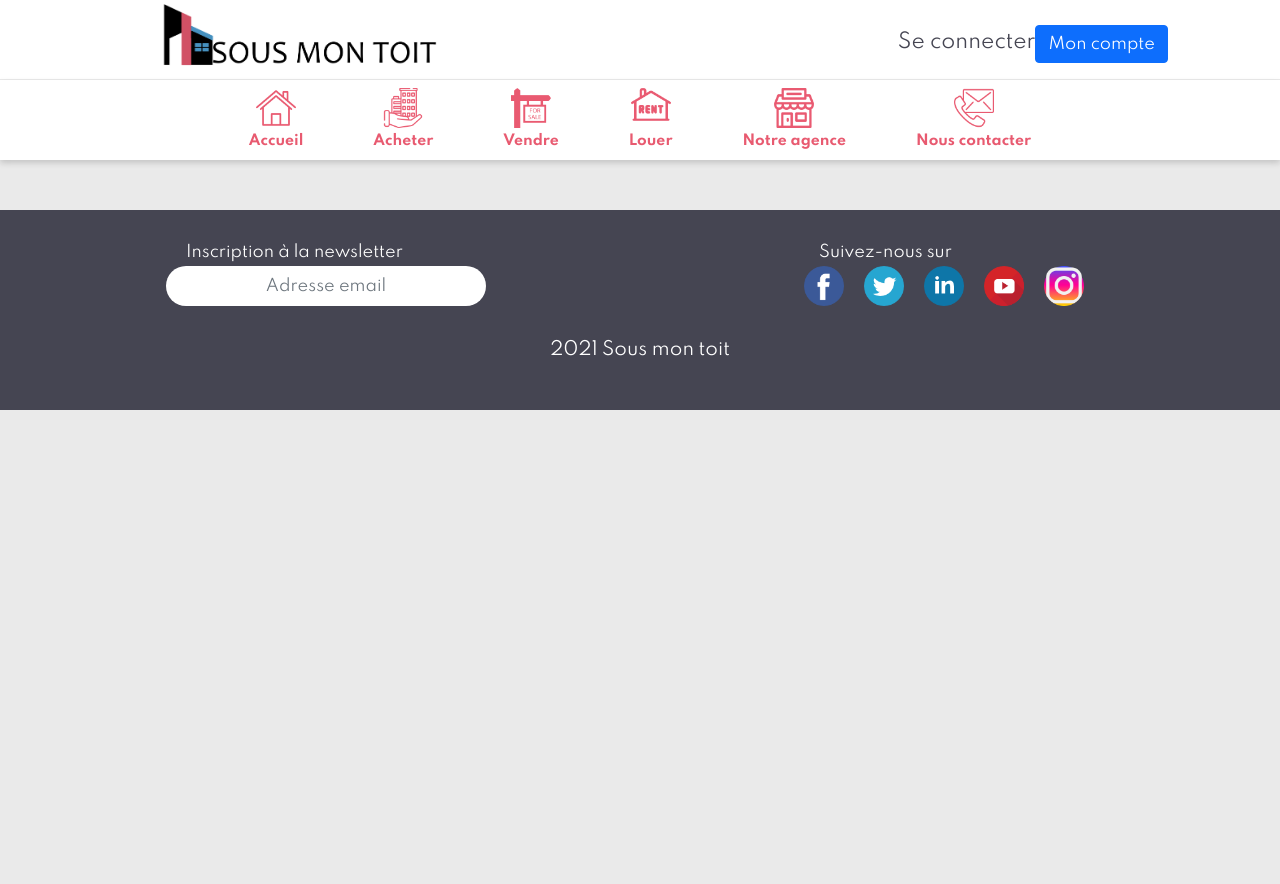
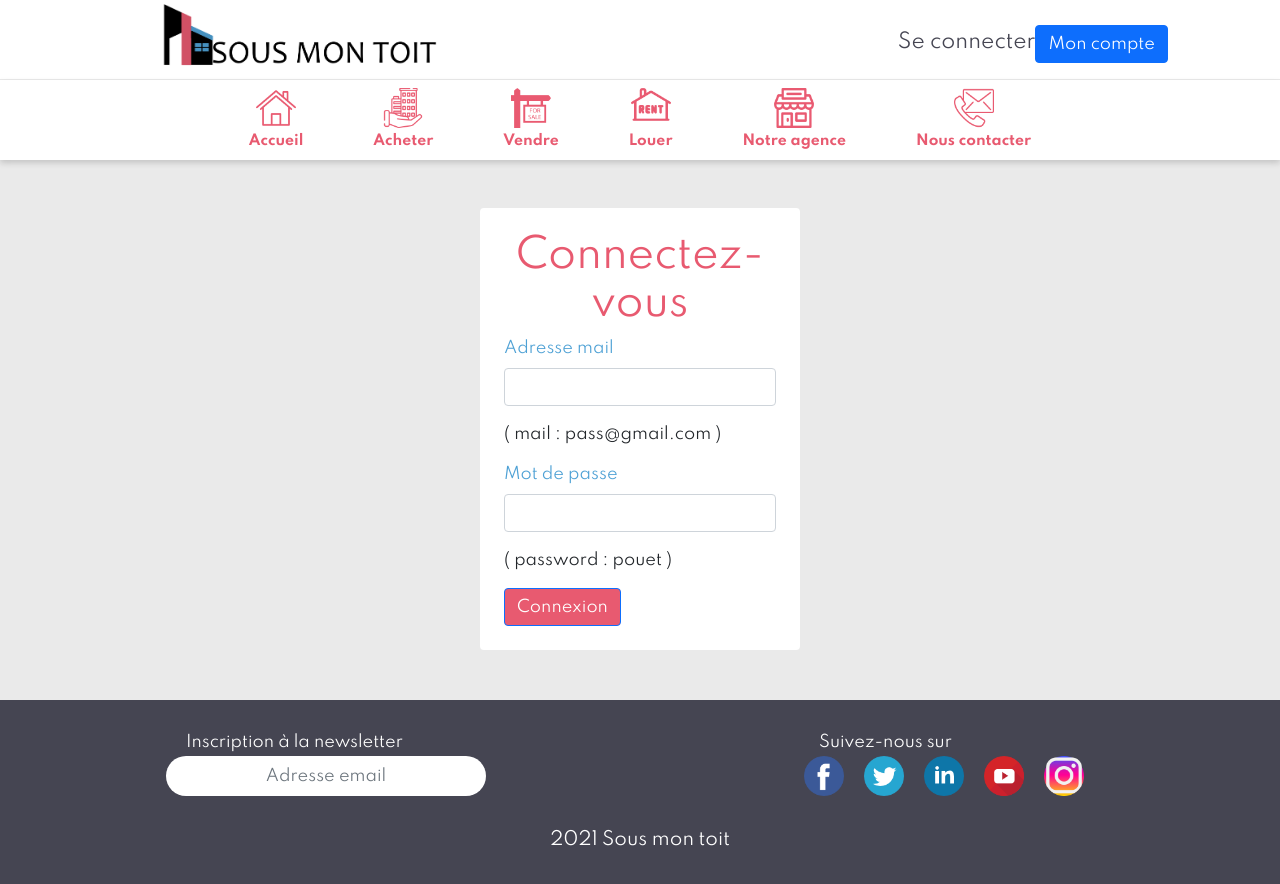
Before and after one commit to kevinmilet/sous_mon_toit-WEB, a React (Create React App) app: page /connexion in a window 1280 px wide. Shown: the top 884 px of the page. Before the commit the page ends 800 px from the top, so only its background shows below. Built offline with nearby package versions, Linux system fonts and the light colour scheme.

Commit message:
Correction app

```diff
--- a/src/App.jsx
+++ b/src/App.jsx
@@ -9,6 +9,9 @@ import Header from "./components/Header/Header";
 import Footer from "./components/Footer/Footer";
 import {ApiUrlsContext} from "./utils/context/ApiUrlsContext";
 import ApiRoutes from "./utils/const/ApiRoutes";
+import ConnexionView from './screens/Connexion';
+import ContactView from './screens/Contact';
+import InscriptionView from './screens/Inscription';
 
 const App = () => {
     const [apiUrl, setApiUrl] = useState(ApiRoutes.API_URL);
@@ -32,6 +35,15 @@ const App = () => {
                     <Route exact path="/my-account/detail">
                         <DetailUser/>
                     </Route>
+                    <Route exact path="/connexion">
+                        <ConnexionView/>
+                    </Route>
+                    <Route exact path="/contact">
+                        <ContactView/>
+                    </Route>
+                    <Route exact path="/inscription">
+                        <InscriptionView/>
+                    </Route>
                     <Footer/>
                 </Router>
             </div>
--- a/src/components/Connexion/Connexion.jsx
+++ b/src/components/Connexion/Connexion.jsx
@@ -61,9 +61,10 @@ const Connexion = () => {
                     <ConnexionLabel htmlFor="password" className="form-label">Mot de passe</ConnexionLabel>
                     <input type="password" className="form-control" id="password" name="password" onChange={handleChange}/>
                 </div>
-                <button type="submit" className="btn btn-primary">Connexion</button>
+                <p>( password : pouet )</p>
+                <ConnexionBtn type="submit" onClick={login} className="btn btn-primary">Connexion</ConnexionBtn>
 
-            </form>
+            </ConnexionForm>
         </div>
     );
 };
--- a/src/screens/Connexion.jsx
+++ b/src/screens/Connexion.jsx
@@ -1,14 +1,10 @@
 import React from 'react';
 import Connexion from "../components/Connexion/Connexion";
-import Footer from "../components/Footer/Footer";
-import Header from "../components/Header/Header";
 
 const ConnexionView = () => {
     return (
         <div>
-            <Header/>
             <Connexion />
-            <Footer/>
         </div>
     );
 };
--- a/src/screens/Contact.jsx
+++ b/src/screens/Contact.jsx
@@ -6,9 +6,7 @@ import Header from "../components/Header/Header";
 const ContactView = () => {
     return (
         <div>
-            <Header/>
             <Contact />
-            <Footer/>
         </div>
     );
 };
--- a/src/screens/Inscription.jsx
+++ b/src/screens/Inscription.jsx
@@ -6,9 +6,7 @@ import Header from "../components/Header/Header";
 const InscriptionView = () => {
     return (
         <div>
-            <Header/>
             <Inscription />
-            <Footer/>
         </div>
     );
 };
```
Also changed, not shown: 2 other files (tests, documents, lock files or other folders).
